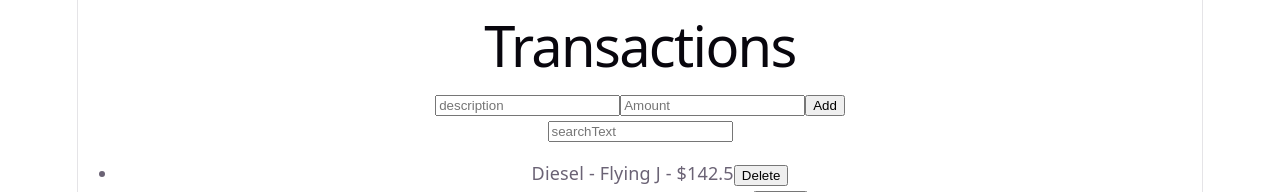
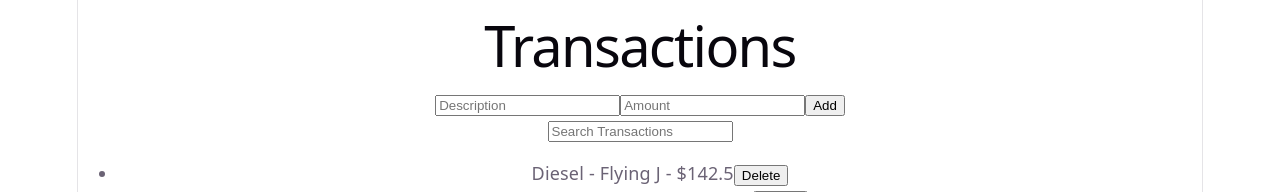
Before and after one commit to eskhaira/finance-tracker, a React (Vite) app: page / in a window 1280 px wide. Shown: the top 192 px of the page. Built offline with nearby package versions, Linux system fonts and the light colour scheme.

Commit message:
placeholders at line 76/82/91 updated with proper casing. Button type added as submit on line 86.

```diff
--- a/src/App.tsx
+++ b/src/App.tsx
@@ -53,7 +53,7 @@ function App() {
 
     const newTransaction = {
       id: Date.now(),
-      description: description,
+      description: description.trim(),
       amount: Number(amount),
     };
     setTransactions([...transactions, newTransaction]);
@@ -73,7 +73,7 @@ function App() {
       <form onSubmit={handleAdd}>
         <input
           type="text"
-          placeholder="description"
+          placeholder="Description"
           value={description}
           onChange={(e) => setDescription(e.target.value)}
         />
@@ -83,12 +83,12 @@ function App() {
           value={amount}
           onChange={(e) => setAmount(e.target.value)}
         />
-        <button>Add</button>
+        <button type="submit">Add</button>
       </form>
       <p>
         <input
           type="text"
-          placeholder="searchText"
+          placeholder="Search Transactions"
           value={searchText}
           onChange={(e) => setSearchText(e.target.value)}
         />
@@ -107,7 +107,7 @@ function App() {
       <p>
         Showing {visibleCount} of {totalCount}
       </p>
-      <button onClick={() => handleClearAll()}>Clear All</button>
+      <button onClick={handleClearAll}>Clear All</button>
     </div>
   );
 }
```
